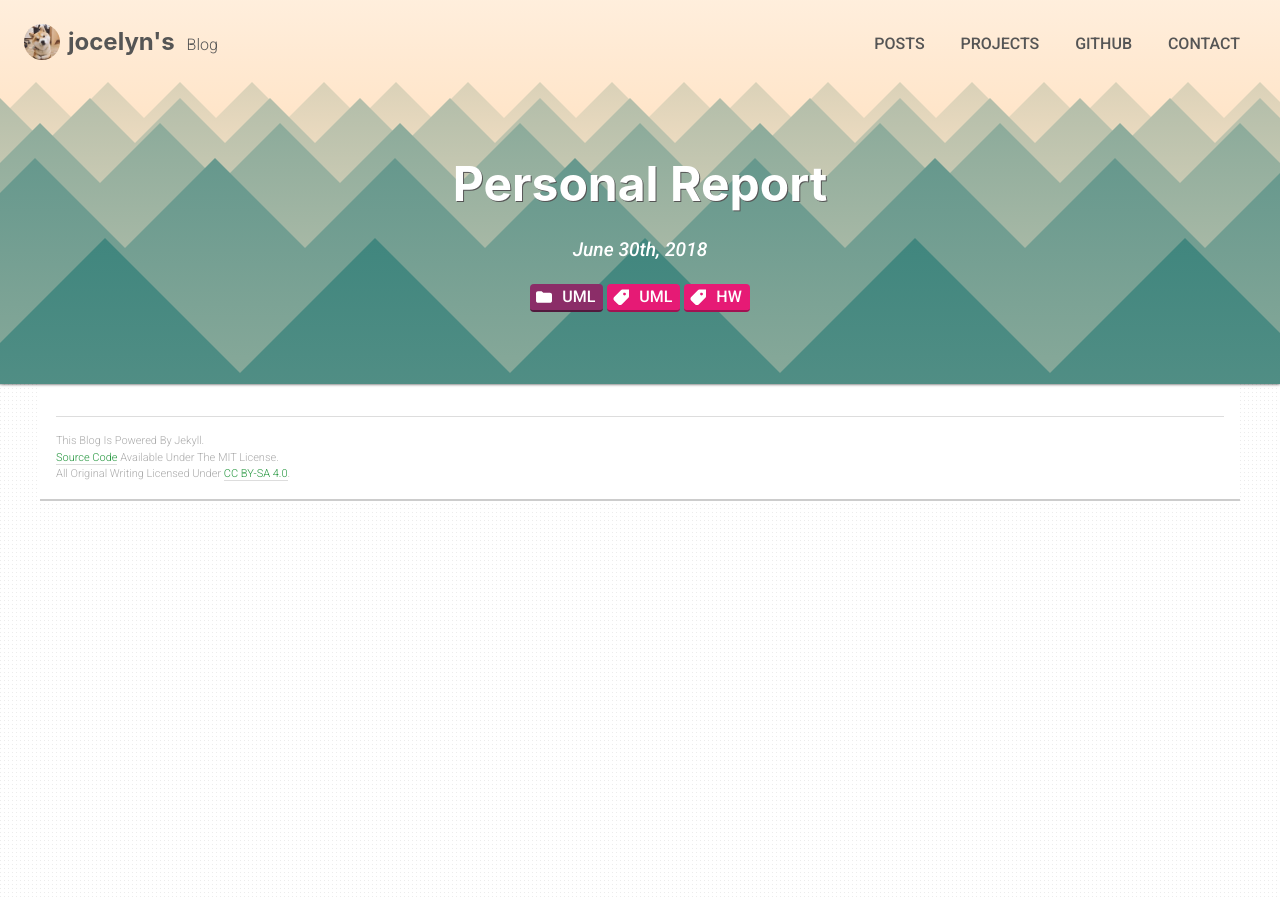
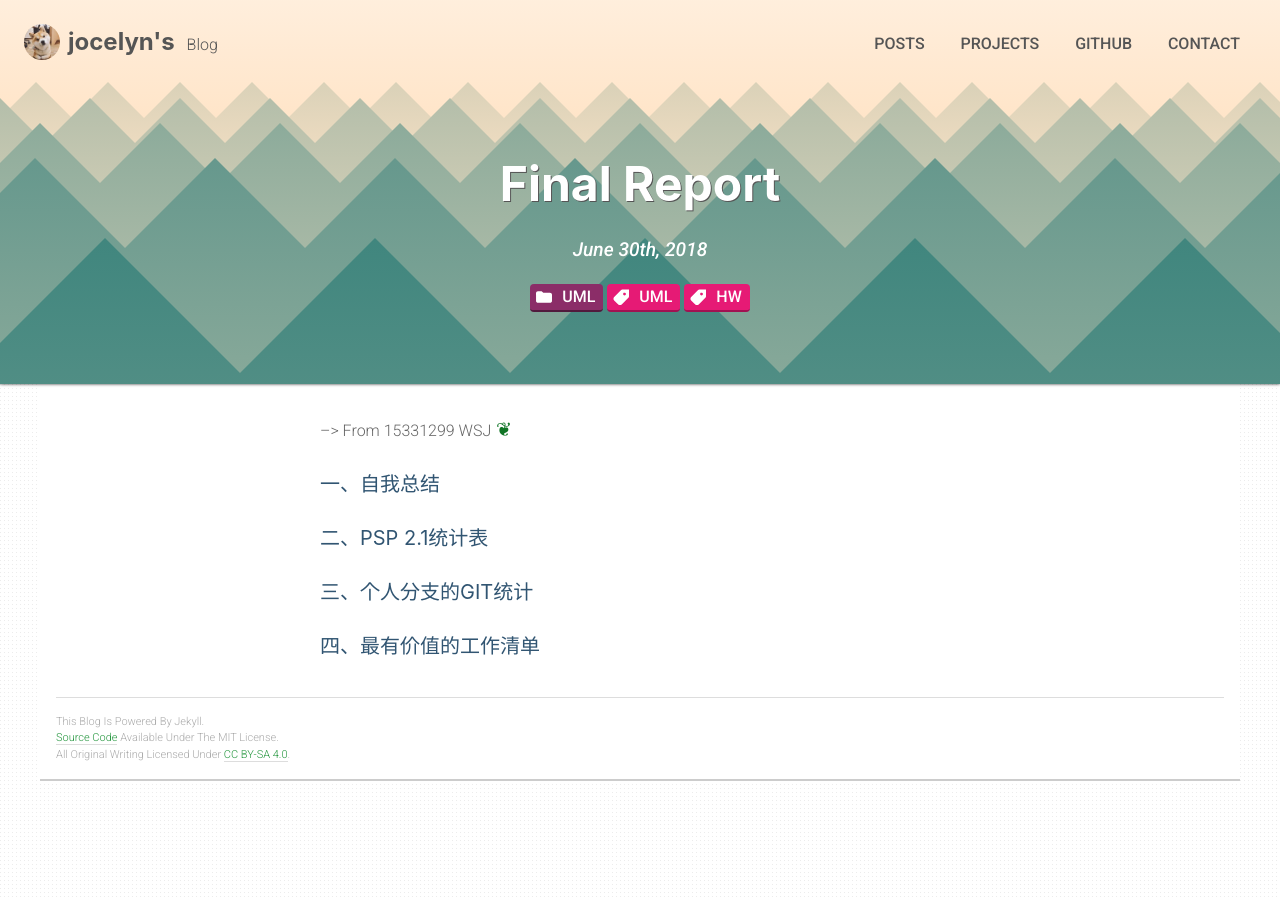
Before and after one commit to JocelynWSJ/JocelynWSJ.github.io, a Jekyll site: the page built from _posts/2018-6-29-Personal-Report.md, in a window 1280 px wide. Built offline with Jekyll 4.4.1, drawn with Linux system fonts in a browser that asks for light colours.

Commit message:
edit final report

```diff
--- a/_posts/2018-6-29-Personal-Report.md
+++ b/_posts/2018-6-29-Personal-Report.md
@@ -1,8 +1,20 @@
 ---
 layout: post
-title:  Personal Report
+title:  Final Report
 teaser: 系统分析与设计
 date: 2018-6-30 12:00:10+00:00
 category: UML
 tags: [UML, HW]
 ---
+
+
+
+--> From 15331299 WSJ
+
+### 一、自我总结
+
+### 二、PSP 2.1统计表
+
+### 三、个人分支的GIT统计
+
+### 四、最有价值的工作清单
```
